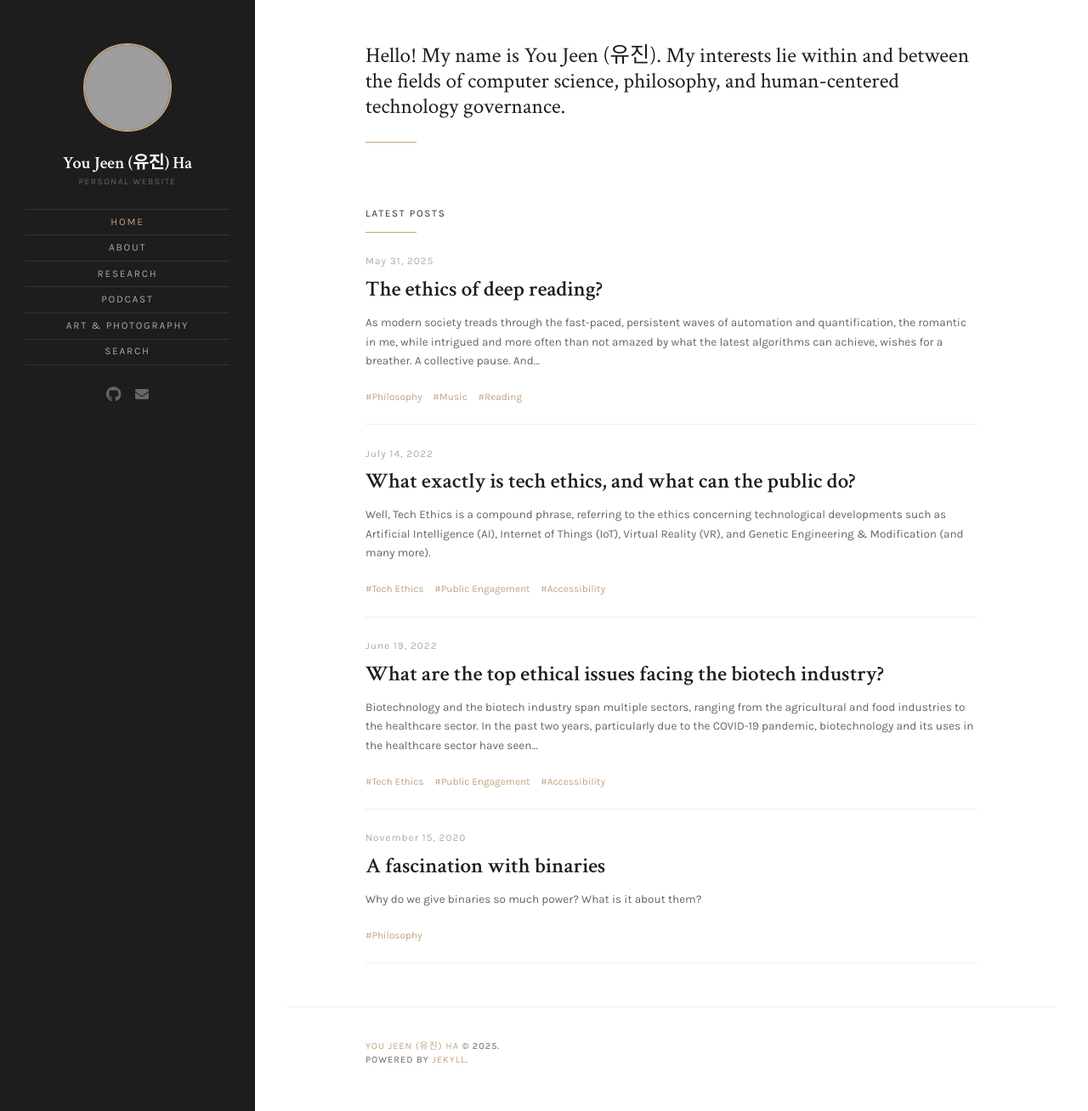
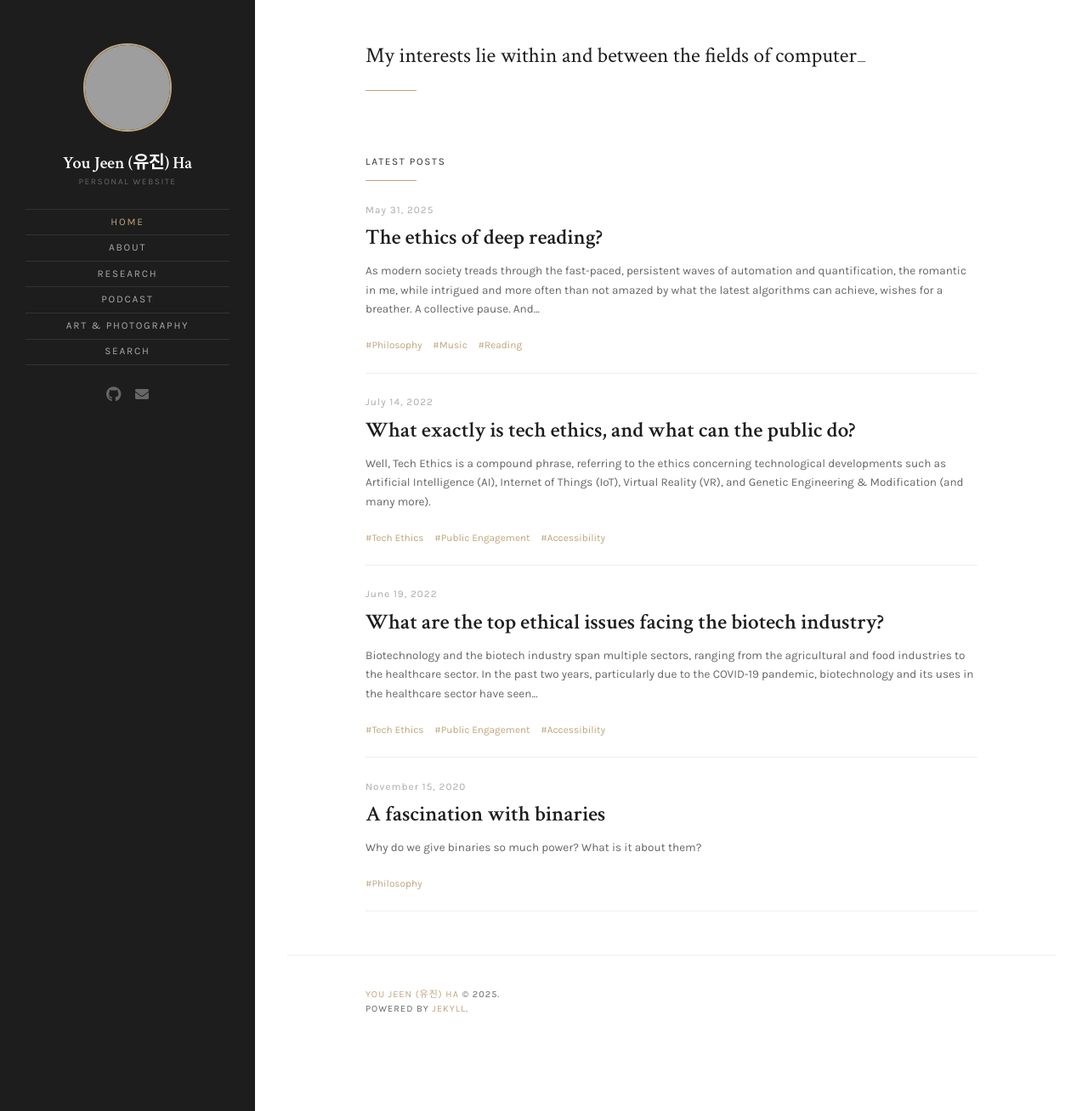
Before and after one commit to hyoujeen/hyoujeen.github.io, a Jekyll site: the page built from index.html, in a window 1280 px wide and 1308 px high. Shown: the whole window at 85% size. Built offline with Jekyll 4.4.1, drawn with Linux system fonts in a browser that asks for light colours; nearby versions of some CDN libraries; the list of posts is cut into pages by our own code; part of the change alters nothing that is shown; grey boxes are pictures that could not be loaded.

Commit message:
Update index.html

```diff
--- a/index.html
+++ b/index.html
@@ -2,12 +2,25 @@
 layout: default
 title: Home
 ---
+<!--
+Includes Typed.js library created by Matt Boldt,
+Copyright (c) 2023,
+Library is licensed by MIT
+-->
+
 <main id="main" class="site-main">
 
 {% if page.url == "/" %}
 <div class="hero inner">
-    <p class="hero-text">{{ site.greetings }}</p>
+    <div id="typed-strings">
+        <p>Hello! My name is You Jeen (유진).</p>
+        <p>My interests lie within and between the fields of computer science, philosophy, and human-centered technology governance.</p>
+    </div>
+    <span class="hero-text" id="typed"></span>
 </div>
+
+
+
 {% endif %}
 
 {% if page.url == "/" %}
@@ -38,4 +51,17 @@ title: Home
 {% if site.mailchimp_url %}
     {% include newsletter-box.html %}
 {% endif %}
+
+<!-- Load library from the CDN -->
+<script src="https://unpkg.com/typed.js@2.1.0/dist/typed.umd.js"></script>
+<script>
+    var typed = new Typed('#typed', {
+        stringsElement: '#typed-strings',
+        typeSpeed: 20,
+        backDelay: 4000,
+        loop: true,
+        cursorChar: '_'
+    });
+</script>
+
 </main>
```
